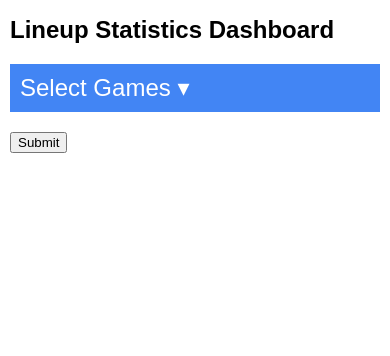
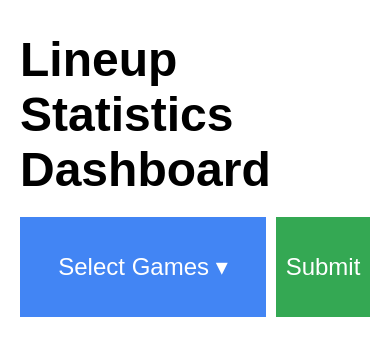
Before and after one commit to AIstats3/AIstats3.github.io, a Flask app: page / in a window 390 px wide. Shown: the top 356 px of the page. Run offline with Flask 3, Linux system fonts and the light colour scheme.

Commit message:
mobile styles

```diff
--- a/static/dashboard.css
+++ b/static/dashboard.css
@@ -1,31 +1,37 @@
 body {
   font-family: Arial, sans-serif;
   margin: 20px;
+  font-size: 24px;
 }
 
 h1 {
   margin-bottom: 20px;
 }
 
-/* Dropdown */
+#lineup-form {
+  display: flex;
+  flex-wrap: nowrap;
+  gap: 10px;
+  align-items: center;
+}
+
 .dropdown {
   position: relative;
-  display: inline-block;
-  margin-bottom: 20px;
-  width: 100%; /* Make dropdown full width on small screens */
+  flex: 0 0 auto;
+  width: 500px;
+  height: 100px;
 }
 
 .dropdown button {
   background-color: #4285f4;
   color: white;
-  padding: 10px;
+  width: 100%;
+  height: 100%;
   border: none;
   cursor: pointer;
-  width: 100%; /* Make button full width on small screens */
-  text-align: left;
+  font-size: 24px;
 }
 
-/* Dropdown content */
 .dropdown-content {
   display: none;
   position: absolute;
@@ -36,10 +42,8 @@ h1 {
   max-height: 200px;
   overflow-y: auto;
   padding: 10px;
-  width: 100%; /* Ensure dropdown content takes full width */
 }
 
-/* Dropdown label style */
 .dropdown-content label {
   display: block;
   margin-bottom: 5px;
@@ -49,11 +53,22 @@ h1 {
   display: block;
 }
 
-/* Table Styles */
+.submit-button {
+  background-color: #34a853;
+  color: white;
+  border: none;
+  cursor: pointer;
+  font-size: 24px;
+  width: 150px;
+  height: 100px;
+  flex: 0 0 auto;
+}
+
 table {
   width: 100%;
   border-collapse: collapse;
   margin-top: 20px;
+  font-size: 24px;
 }
 
 th, td {
@@ -66,44 +81,20 @@ th {
   background-color: #f2f2f2;
 }
 
-/* Mobile responsiveness */
-@media screen and (max-width: 600px) {
-  /* Adjust the body and heading margins for smaller screens */
-  body {
-    margin: 10px;
+/* Responsive styling for mobile */
+@media (max-width: 768px) {
+  #lineup-form {
+    flex-wrap: nowrap;
   }
 
-  h1 {
-    font-size: 1.5em;
-  }
-
-  /* Stack dropdown items vertically */
   .dropdown {
+    flex: 3;
     width: 100%;
   }
 
-  .dropdown button {
+  .submit-button {
+    flex: 1;
     width: 100%;
-  }
-
-  /* Ensure table cells stack better on mobile */
-  table {
-    font-size: 14px;
-  }
-
-  th, td {
-    padding: 10px;
-  }
-
-  /* Make table more mobile-friendly by allowing horizontal scrolling if needed */
-  table {
-    overflow-x: auto;
-    display: block;
-  }
-
-  /* Adjust the size of the dropdown content */
-  .dropdown-content {
-    min-width: 100%; /* Ensure the dropdown content is fully responsive */
-    padding: 15px;
+    height: 100px;
   }
 }
```
